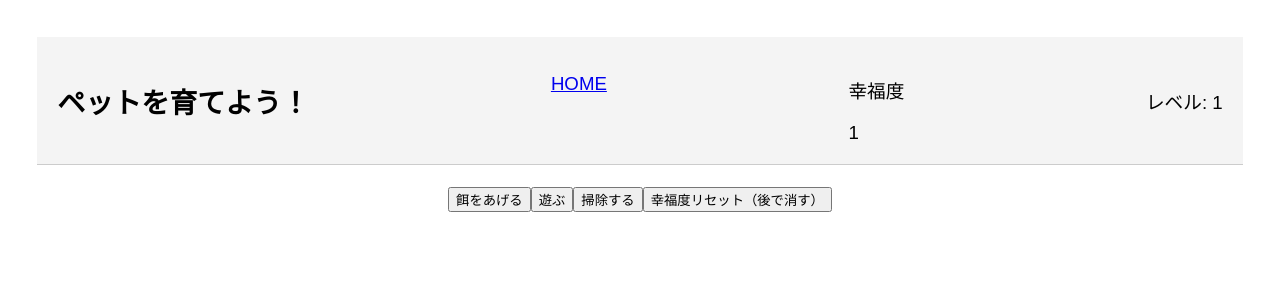
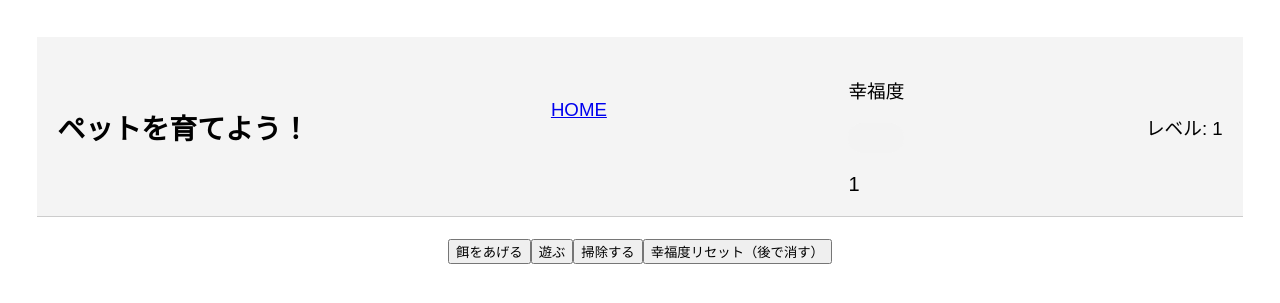
Before and after one commit to 2024AIT-OOP2-G06/pet-breeding, a Flask app: page /care/1 in a window 1280 px wide. Shown: the top 303 px of the page. Run offline with Flask 3, Linux system fonts and the light colour scheme; tables that the repository leaves empty hold one stand-in row (values such as "Sample post").

Commit message:
幸福度減少

```diff
--- a/routes/pet.py
+++ b/routes/pet.py
@@ -1,5 +1,7 @@
-from flask import Blueprint, render_template, request, redirect, url_for, flash
+from flask import Blueprint, render_template, request, redirect, url_for, flash,jsonify
 from models import Pet
+import time
+import threading
 
 # Blueprintの作成
 pet_bp = Blueprint('pet', __name__, url_prefix='/')
@@ -28,6 +30,20 @@ def add():
 def list():
     pets = Pet.select()
     return render_template('pet_list.html', items=pets)
+
+# 幸福度を減少させる関数（10秒ごとに実行）
+def decrease_happiness_periodically():
+    while True:
+        time.sleep(10)  # 10秒待機
+        pets = Pet.select()  # 全てのペットを取得
+        for pet in pets:
+            if pet.happiness > 0:
+                pet.happiness -= 1  # 幸福度を1減少
+                pet.save()  # 更新を保存
+
+# 別スレッドで定期的に幸福度を減少させる処理を実行
+threading.Thread(target=decrease_happiness_periodically, daemon=True).start()
+
 
 # ペット育成画面
 @pet_bp.route('/care/<int:pet_id>', methods=['GET', 'POST'])
@@ -72,3 +88,16 @@ def care(pet_id):
         return redirect(url_for('pet.care', pet_id=pet_id))
 
     return render_template('pet_care.html', pet=pet)
+
+# 幸福度の状態を返すAPI
+@pet_bp.route('/state/<int:pet_id>', methods=['GET'])
+def get_state(pet_id):
+    pet = Pet.get_or_none(Pet.id == pet_id)
+    if not pet:
+        return jsonify({'error': 'Pet not found'}), 404
+
+    return jsonify({
+        'happiness': pet.happiness,
+        'level': pet.level,
+        'exp': pet.exp
+    })
--- a/static/petcare-style.css
+++ b/static/petcare-style.css
@@ -11,3 +11,27 @@ header {
     align-items: center;
     justify-content: center;
 }
+
+/* プログレスバーのコンテナ */
+.progress-container {
+    width: 100%;
+    background-color: #f3f3f3;
+    border-radius: 25px;
+    overflow: hidden;
+    height: 30px;
+    margin: 20px 0;
+}
+
+/* プログレスバーの実際の部分 */
+.progress-bar {
+    height: 100%;
+    width: 0%;  /* 初期値は0 */
+    background-color: #4caf50;
+    transition: width 0.5s ease;
+}
+
+/* 幸福度数値の表示 */
+.happiness-var {
+    font-size: 20px;
+    margin-top: 10px;
+}
--- a/templates/pet_care.html
+++ b/templates/pet_care.html
@@ -18,8 +18,10 @@
         <!-- ToDo: レベル・幸福度の表示 -->
         <div class="happiness">
             <p>幸福度</p>
-            <div class="happiness-bar"></div>
-            <div class="happiness-var">{{ pet.happiness }}</div><!-- ペットの幸福度数値取り出し -->
+            <div class="progress-container">
+                <div class="progress-bar" id="happiness-bar"></div>
+            </div>
+            <div class="happiness-var" id="happiness-var">{{ pet.happiness }}</div>
         </div>
         <div class="level">
             <p>レベル: {{ pet.level }}</p>
@@ -42,6 +44,20 @@
         <button type="submit" name="action" value="reset">幸福度リセット（後で消す）</button>
       </footer>
     </form>
+    <script>
+        // 幸福度を時間経過で減少させる処理
+        async function fetchState() {
+            const response = await fetch('/state/{{ pet.id }}');
+            const state = await response.json();
+            document.getElementById('happiness-var').textContent = state.happiness;
+            const progressBar = document.getElementById('happiness-bar');
+            progressBar.style.width = (state.happiness / 100 * 100) + '%';
+        }
+
+        // 定期的に状態を更新
+        setInterval(fetchState, 10000);  // 状態を1秒ごとに取得
+    </script>
+
 
 </body>
 </html>
```
